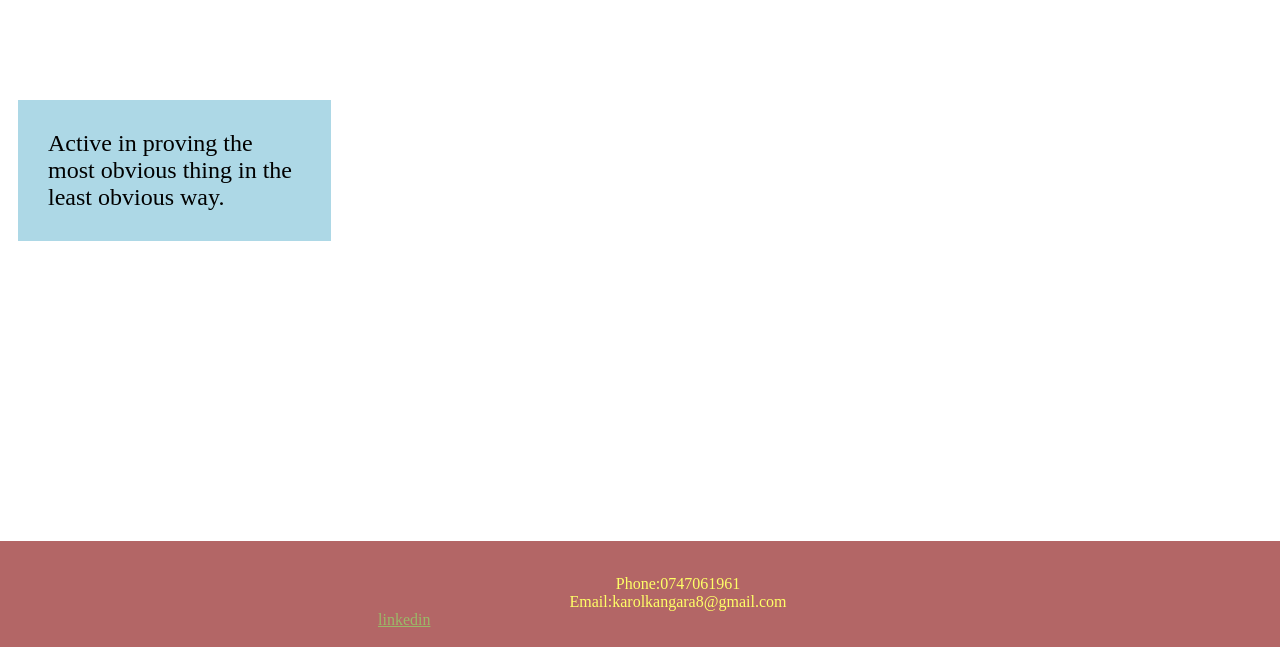
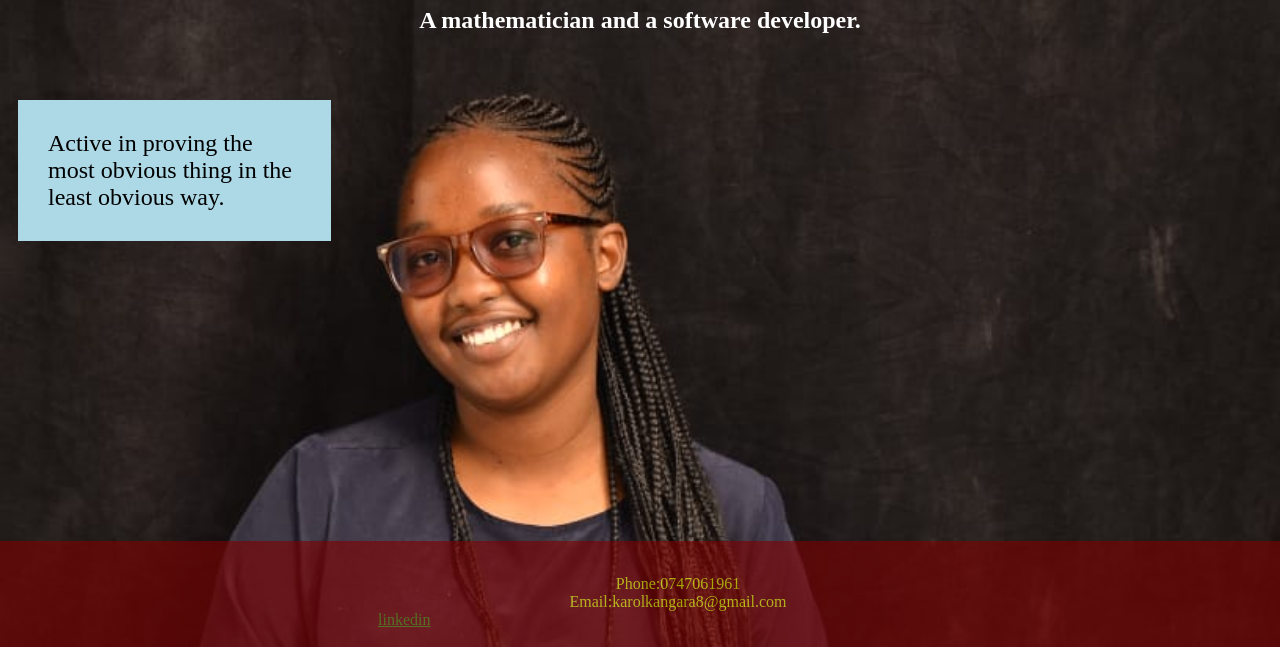
Before and after one commit to carol-kangara/portfolio, a plain HTML site: page index.html in a window 1280 px wide. Shown: the part 153-800 px from the top of the page. Drawn offline with Linux system fonts and the light colour scheme; the site is published under a folder, as on GitHub Pages, so addresses that start at the root find nothing.

Commit message:
add chsnges to backgroundimages

```diff
--- a/css/index.css
+++ b/css/index.css
@@ -1,5 +1,5 @@
 body{
-    background-image: url("/pics/mine.jpeg");
+    background-image: url("../pics/mine.jpeg");
     background-repeat: no-repeat;
     background-size:cover;
 
--- a/css2/about-me.css
+++ b/css2/about-me.css
@@ -1,6 +1,6 @@
 body{
     background-color: skyblue;
-    background-image: url("./pics/swis.jpeg");
+    background-image: url("../pics/swis.jpeg");
 }
 p{
     font-size: large;
```
